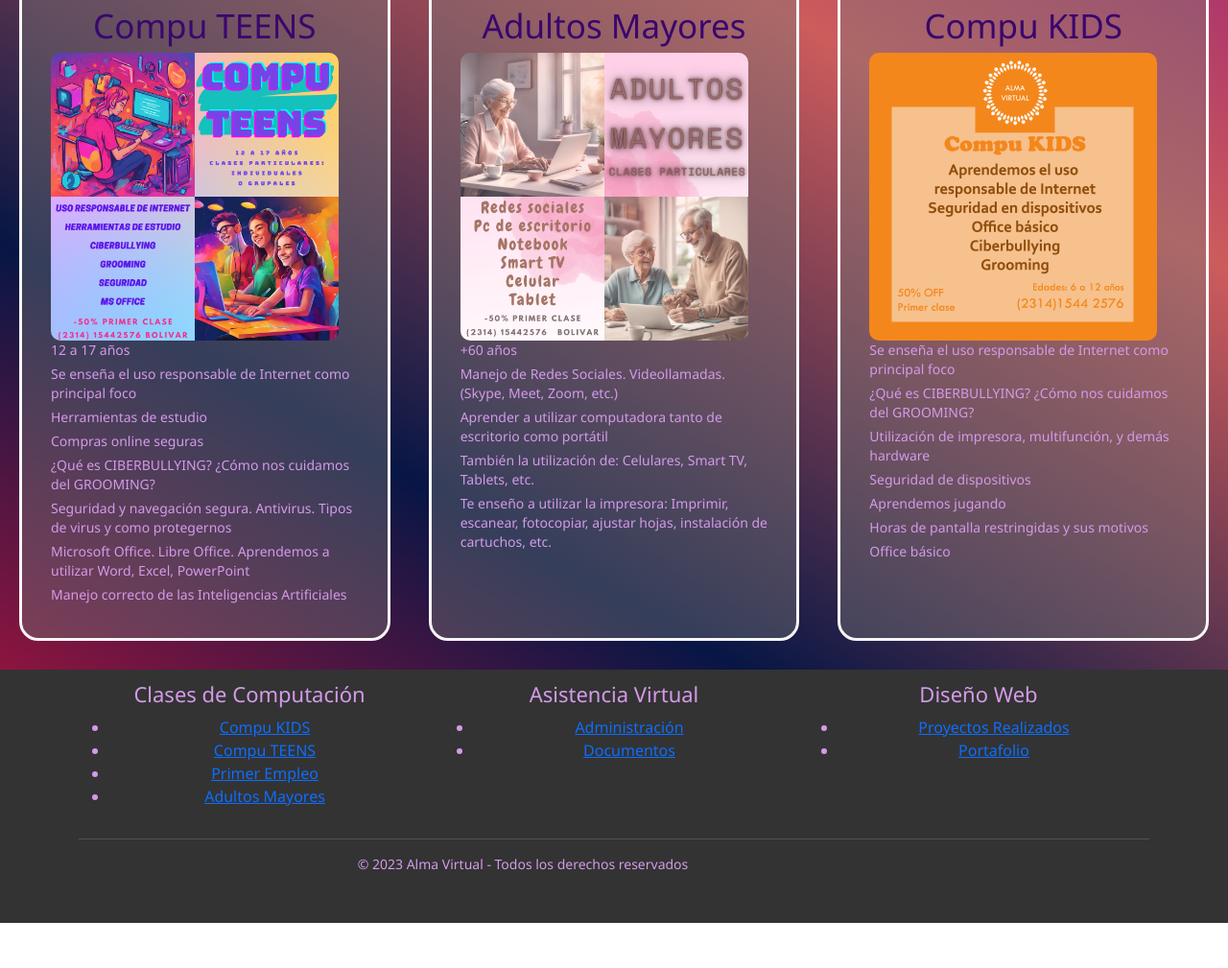
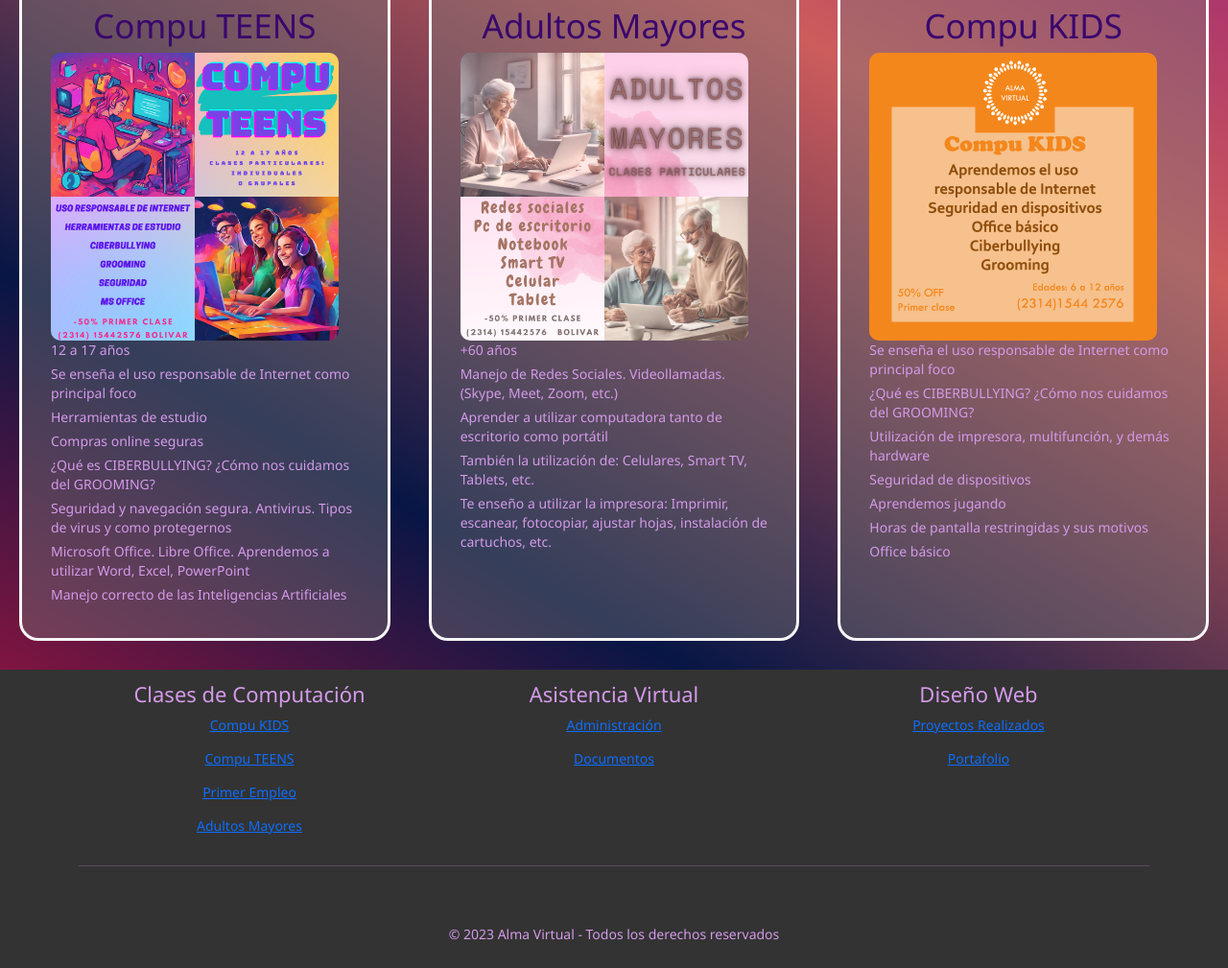
Before and after one commit to duarteale/Portfolio, a plain HTML site: page clasesParticulares.html in a window 1280 px wide. Shown: the part 429-1438 px from the top of the page at 96% size. Before the commit the page ends 1391 px from the top, so only its background shows below. Drawn offline with nearby package versions, Linux system fonts and the light colour scheme.

Commit message:
edicion de links para deploy

```diff
--- a/clasesParticulares.html
+++ b/clasesParticulares.html
@@ -82,7 +82,7 @@
                   <div class="card">
                         <div id="teens" class="content">
                               <h2>Compu TEENS</h2>
-                              <img class="imagenes" src="/assets/img/compuTeens.png" alt="Computacion para adolescentes">
+                              <img class="imagenes" src="./assets/img/compuTeens.png" alt="Computacion para adolescentes">
                               <p>12 a 17 años</p>
                               <p>Se enseña el uso responsable de Internet como principal foco</p>
                               <p>Herramientas de estudio</p>
@@ -96,7 +96,7 @@
                   <div class="card">
                         <div id="adultos" class="content">
                               <h2>Adultos Mayores</h2>
-                              <img class="imagenes" src="/assets/img/adultosMayores.png" alt="Computacion para adultos mayores">
+                              <img class="imagenes" src="./assets/img/adultosMayores.png" alt="Computacion para adultos mayores">
                               <p>+60 años</p>
                               <p>Manejo de Redes Sociales. Videollamadas. (Skype, Meet, Zoom, etc.)</p>
                               <p>Aprender a utilizar computadora tanto de escritorio como portátil</p>
@@ -107,7 +107,7 @@
                   <div class="card">
                         <div id="kids" class="content">
                               <h2>Compu KIDS</h2>
-                              <img class="imagenes" src="/assets/img/KIDS.png" alt="Computacion para adultos mayores">
+                              <img class="imagenes" src="./assets/img/KIDS.png" alt="Computacion para adultos mayores">
                               <p>Se enseña el uso responsable de Internet como principal foco</p>
                               <p>¿Qué es CIBERBULLYING? ¿Cómo nos cuidamos del GROOMING?</p>
                               <p>Utilización de impresora, multifunción, y demás hardware</p>
@@ -125,57 +125,43 @@
                         <!-- Enlaces de navegación del footer -->
                         <div class="col-md-4">
                               <h5>Clases de Computación</h5>
-                              <ul>
-                                    <li><a href="#compu-kids">Compu KIDS</a></li>
-                                    <li><a href="#compu-teens">Compu TEENS</a></li>
-                                    <li><a href="#primer-empleo">Primer Empleo</a></li>
-                                    <li><a href="#adultos-mayores">Adultos Mayores</a></li>
-                              </ul>
+                                    <p><a href="#compu-kids">Compu KIDS</a></p>
+                                    <p><a href="#compu-teens">Compu TEENS</a></p>
+                                    <p><a href="#primer-empleo">Primer Empleo</a></p>
+                                    <p><a href="#adultos-mayores">Adultos Mayores</a></p>
                         </div>
                         <div class="col-md-4">
                               <h5>Asistencia Virtual</h5>
-                              <ul>
-                                    <li><a href="#administracion-email">Administración</a></li>
-                                    <li><a href="#agenda">Documentos</a></li>
-                              </ul>
+                                    <p><a href="#administracion-email">Administración</a> </p>
+                                    <p><a href="#documentos">Documentos</a></p>
                         </div>
                         <div class="col-md-4">
                               <h5>Diseño Web</h5>
-                              <ul>
-                                    <li class="disabled"><a href="#proyectos">Proyectos Realizados</a></li>
-                                    <li class="disabled"><a href="#portafolio">Portafolio</a></li>
-                              </ul>
+                                    <p class="disabled"><a href="#proyectos">Proyectos Realizados</a></p>
+                                    <p class="disabled"><a href="#portafolio">Portafolio</a></p>
                         </div>
                   </div>
                   <hr>
-                  <div class="row">
-                        <!-- Derechos de autor y redes sociales -->
-                        <div class="col-md-10">
-                              <p>&copy; 2023 Alma Virtual - Todos los derechos reservados</p>
-                        </div>
-                        <div class="col-md-2 text-end">
-                              <ul class="list-inline">
-                                    <li class="list-inline-item">
+                  <div class="container justify-content-center">
+                        <div>
                               <a href="https://www.instagram.com/almavirtualbolivar">
                                     <i class="fab fa-instagram"></i>
                               </a>
-                                    </li>
-                                    <li class="list-inline-item">
                               <a href="https://www.linkedin.com/in/duarteale">
                                     <i class="fab fa-linkedin"></i>
                               </a>
-                                    </li>
-                                    <li class="list-inline-item">
                               <a href="https://github.com/duarteale">
                                     <i class="fab fa-github"></i>
                               </a>
-                                    </li>
-                              </ul>
+                        </div>
+                        <!-- Derechos de autor y redes sociales -->
+                        <div>
+                              <p>&copy; 2023 Alma Virtual - Todos los derechos reservados</p>
                         </div>
                   </div>
             </div>
       </footer>
-      <script src="/assets/js/main.js"></script>
+      <script src="./assets/js/main.js"></script>
       <script src="https://cdn.jsdelivr.net/npm/bootstrap@5.3.2/dist/js/bootstrap.bundle.min.js"
             integrity="sha384-C6RzsynM9kWDrMNeT87bh95OGNyZPhcTNXj1NW7RuBCsyN/o0jlpcV8Qyq46cDfL"
             crossorigin="anonymous"></script>
```
Also changed, not shown: index.html (+4 -4 lines). Lines whose indentation alone changed are shown as unchanged.
